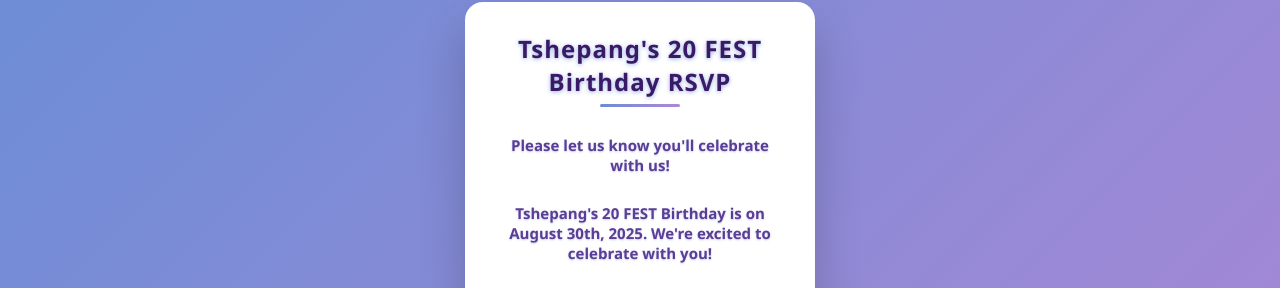
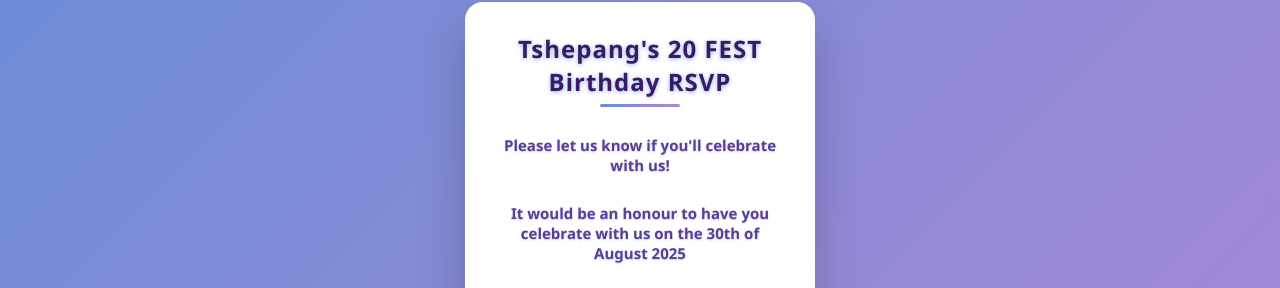
Before and after one commit to 30ha2400106/tshepang-21st-rsvp, a plain HTML site: page index.html in a window 1280 px wide. Shown: the part 61-349 px from the top of the page. Drawn offline with Linux system fonts and the light colour scheme.

Commit message:
Update index.html

```diff
--- a/index.html
+++ b/index.html
@@ -186,8 +186,9 @@
 <div class="container" role="main" aria-labelledby="page-title">
   <h1 id="page-title">Tshepang's 20 FEST Birthday RSVP</h1>
   <div class="heading-underline" aria-hidden="true"></div>
-  <p class="subtitle">Please let us know you'll celebrate with us!</p>
-  <p class="subtitle1">Tshepang's 20 FEST Birthday is on August 30th, 2025. We're excited to celebrate with you!</p>
+  <p class="subtitle">Please let us know if you'll celebrate with us!</p>
+  <p class="subtitle1">It would be an honour to have you
+  celebrate with us on the 30th of August 2025</p>
   <form
     action="https://formspree.io/f/xgvkblzg"
     method="POST"
```
